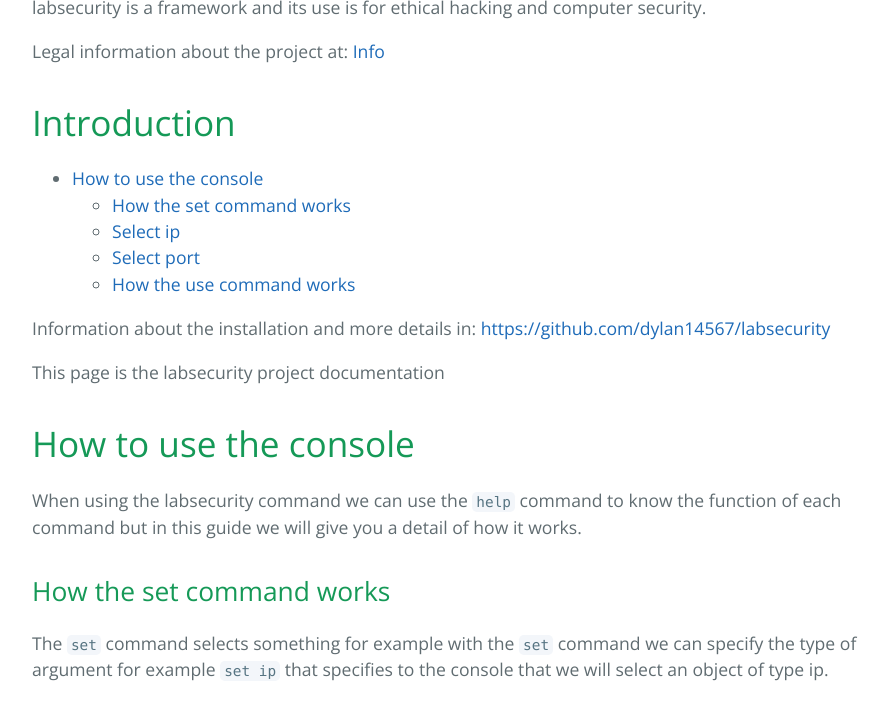
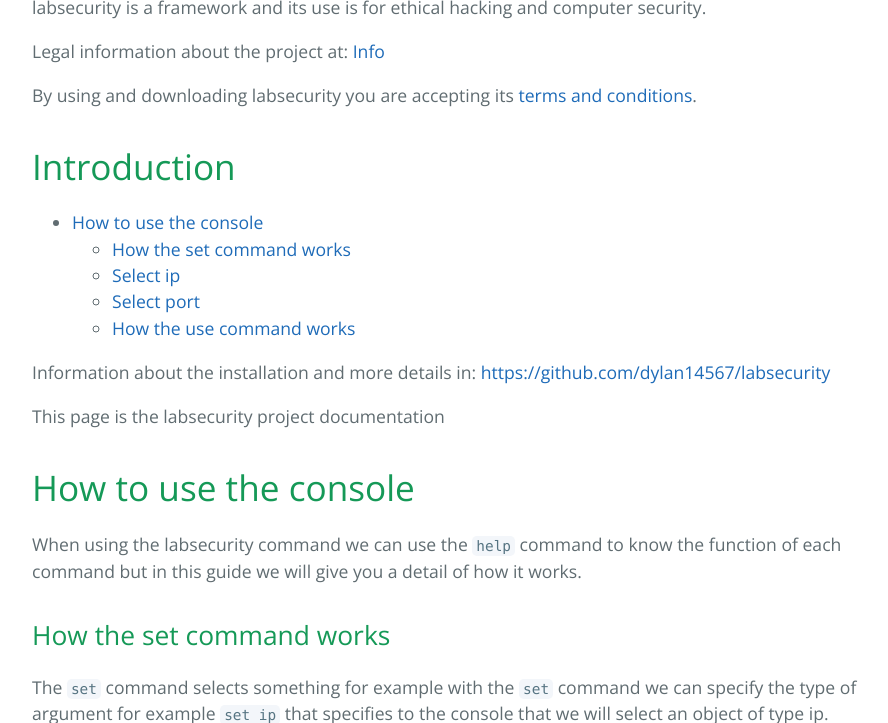
Before and after one commit to dylanmeca/labsecurity, a Jekyll site: the page built from docs/index.md, in a window 1280 px wide and 900 px high, scrolled down 594 px, cut to the strip 177-900 px from the top of the window. Shown: the whole strip, without its empty margins (192-1080 px from the left). Built offline with Jekyll 4.4.1, drawn with Linux system fonts in a browser that asks for light colours.

Commit message:
Update index.md

```diff
--- a/docs/index.md
+++ b/docs/index.md
@@ -20,6 +20,8 @@
 labsecurity is a framework and its use is for ethical hacking and computer security.
 
 Legal information about the project at: [Info](info)
+
+By using and downloading labsecurity you are accepting its [terms and conditions](https://dylan14567.github.io/labsecurity/info#terms-and-conditions-of-use).
 
 # Introduction
 
```
